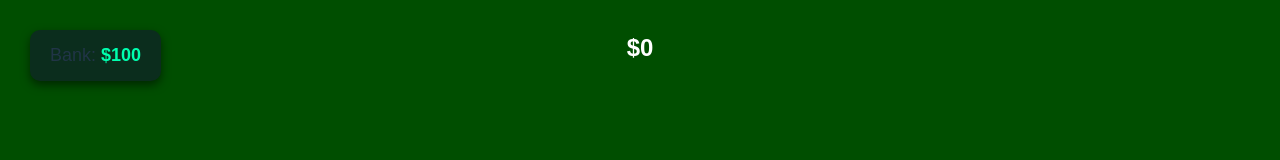
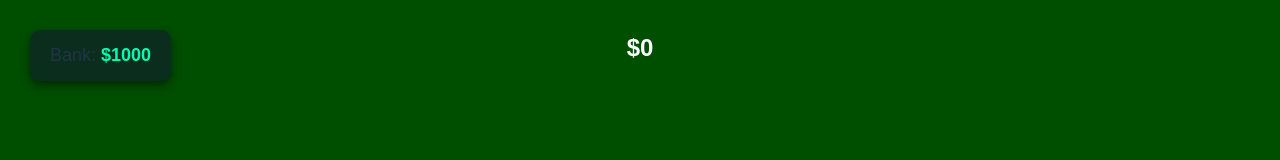
Before and after one commit to GuyNeeman/Blackjack, a React (Vite) app: page / in a window 1280 px wide. Both pictures are taken after a click on the button "Play". Shown: the top 160 px of the page. Built offline with nearby package versions, Linux system fonts and the light colour scheme.

Commit message:
Fixed Wagering

```diff
--- a/src/App.jsx
+++ b/src/App.jsx
@@ -5,7 +5,7 @@ import {useState} from "react";
 import GameStart from "./Comp/GameStart.jsx";
 
 function App() {
-    const [money, setMoney] = useState(0);
+    const [money, setMoney] = useState(1000);
     const [chips, setChips] = useState([]);
     const [chose, setChose] = useState(true);
     const [gameover, setGameover] = useState(false);
--- a/src/Comp/CardsGenerator.jsx
+++ b/src/Comp/CardsGenerator.jsx
@@ -196,14 +196,21 @@ export default function Blackjack({ money, setMoney, gameover, setGameover, setC
         }
     }
 
+    const totalValue = chips.reduce((sum, val) => sum + val, 0);
+
     return (
         <>
-            <GameStart start={start} setStart={setStart} startGame={startGame} gameover={gameover} restart={restart} user={user} setChips={setChips} chips={chips} chose={chose} setChose={setChose} startScreen={startScreen} setStartScreen={setStartScreen}/>
+            <GameStart start={start} setStart={setStart} startGame={startGame} gameover={gameover} restart={restart} user={user} setChips={setChips} chips={chips} chose={chose} setChose={setChose} startScreen={startScreen} setStartScreen={setStartScreen} money={money}/>
         <div>
             {!start && (
                 <>
-            <p>Money: {money}</p>
-                    {restarts &&(
+                    <div className="bank">
+                        Bank: <span>${money}</span>
+                    </div>
+                    <div className="totale">
+                        Wager: <span>${totalValueg}</span>
+                    </div>
+                    {restarts && (
                         <button onClick={startGame}>Start</button>
                     )}
                     <div>
--- a/src/Comp/GameStart.jsx
+++ b/src/Comp/GameStart.jsx
@@ -1,7 +1,7 @@
 import card from '../assets/cards.png'
 import Table from "./Table.jsx";
 
-export default function GameStart({ start, setStart, startGame, gameover, user, restart, chips, setChips, chose, setChose, startScreen, setStartScreen }) {
+export default function GameStart({ start, setStart, startGame, gameover, user, restart, chips, setChips, chose, setChose, startScreen, setStartScreen, money }) {
 
     function setStartfunc() {
         setChose(false);
@@ -33,7 +33,7 @@ export default function GameStart({ start, setStart, startGame, gameover, user,
                 </>
             )}
                 <>
-                    <Table chips={chips} setChips={setChips} chose={chose} startGame={startGame} setStart={setStart} setChose={setChose}/>
+                    <Table chips={chips} setChips={setChips} chose={chose} startGame={startGame} setStart={setStart} setChose={setChose} money={money}/>
                 </>
             {gameover && (
                 <div style={{
--- a/src/Comp/Table.jsx
+++ b/src/Comp/Table.jsx
@@ -1,10 +1,11 @@
 import '../Styles/Table.css';
 import Chip from './Chip.jsx';
 
-export default function Table({ chips, setChips, chose, startGame, setStart, setChose }) {
+export default function Table({ chips, setChips, chose, startGame, setStart, setChose, money }) {
     const handleChipSelect = (value) => {
+        if(totalValue + value <=     money) {
         setChips(prevChips => [...prevChips, value]);
-    };
+    }};
 
     const handleChipRemove = (value) => {
         const index = [...chips].reverse().findIndex(chip => chip === value);
@@ -17,7 +18,6 @@ export default function Table({ chips, setChips, chose, startGame, setStart, set
     };
 
     const totalValue = chips.reduce((sum, val) => sum + val, 0);
-    const bankValue = 100;
 
     const chipValues = [1, 5, 25, 50, 100, 500];
 
@@ -27,9 +27,9 @@ export default function Table({ chips, setChips, chose, startGame, setStart, set
     }, {});
 
     function deal() {
-        setStart(false);    // Start the game
+        setStart(false);
         setChose(true);
-        startGame();        // Actually start the game
+        startGame();
     }
 
     return (
@@ -37,7 +37,7 @@ export default function Table({ chips, setChips, chose, startGame, setStart, set
             {!chose && (
                 <>
                     <div className="bank">
-                        Bank: <span>${bankValue}</span>
+                        Bank: <span>${money}</span>
                     </div>
 
                     <div className="total">
--- a/src/Styles/CardsGen.css
+++ b/src/Styles/CardsGen.css
@@ -6,3 +6,35 @@
     gap: 10px;
     margin-top: 10px;
 }
+
+.bank {
+    position: fixed;
+    left: 30px;
+    top: 30px;
+    background-color: #0b2d1d;
+    padding: 12px 20px;
+    border-radius: 10px;
+    box-shadow: 0 4px 10px rgba(0, 0, 0, 0.5);
+    font-size: 18px;
+}
+
+.bank span {
+    font-weight: bold;
+    color: #00ffae;
+}
+
+.totale {
+    position: fixed;
+    right: 30px;
+    top: 30px;
+    background-color: #0b2d1d;
+    padding: 12px 20px;
+    border-radius: 10px;
+    box-shadow: 0 4px 10px rgba(0, 0, 0, 0.5);
+    font-size: 18px;
+}
+
+.totale span {
+    font-weight: bold;
+    color: #00ffae;
+}
```
Lines whose indentation alone changed are shown as unchanged.
